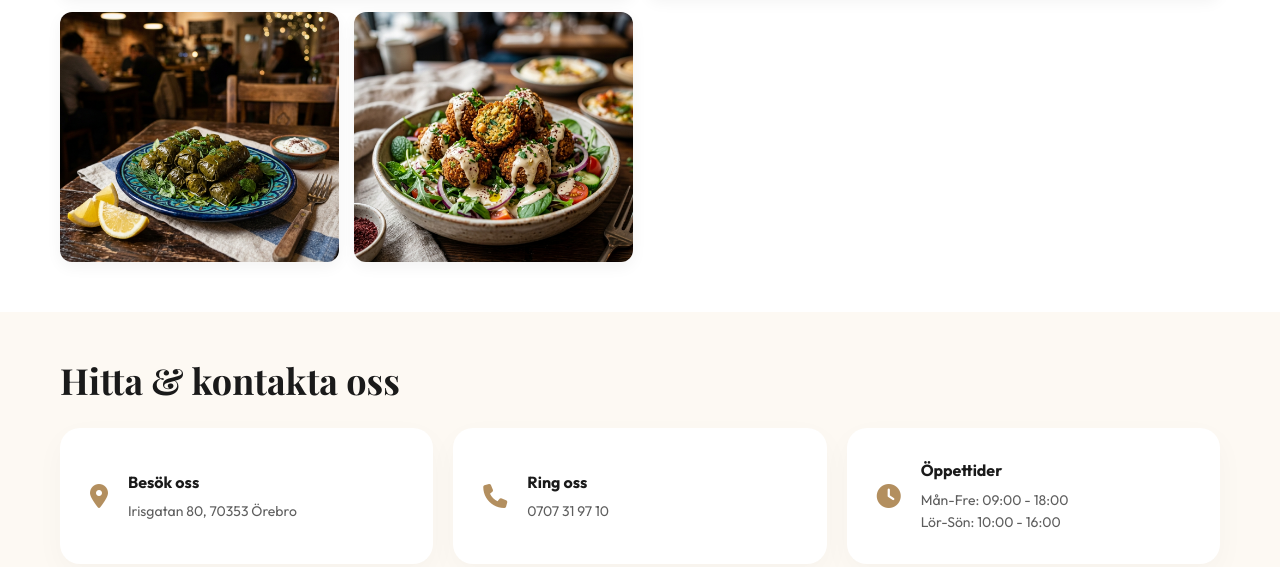
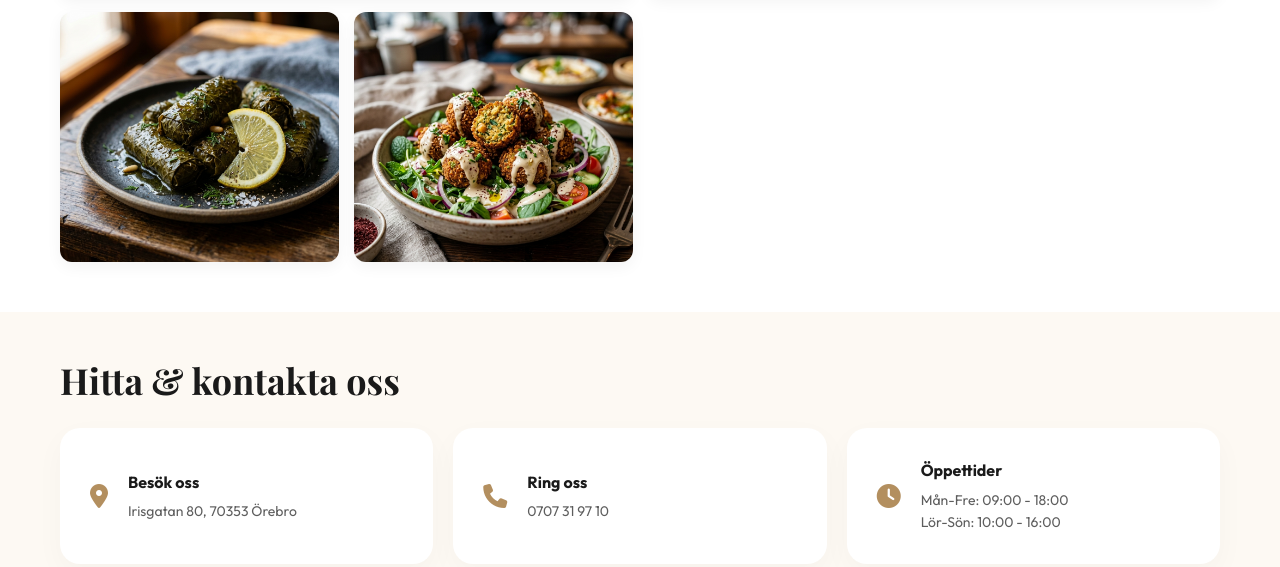
Before and after one commit to Moony2020/Mellringe-Cafe, a plain HTML site: page index.html in a window 1280 px wide. Shown: the part 2132-2699 px from the top of the page. Drawn offline with nearby package versions, Linux system fonts and the light colour scheme; a web font is replaced by a local one.

Commit message:
update: replaced ai generated dolma image with the existing authentic waraq enab image from the menu in the gallery

```diff
--- a/index.html
+++ b/index.html
@@ -145,7 +145,7 @@
           <div class="gallery-item"><img src="images/cat-manakish.png" alt="Fresh Manakish"></div>
           <div class="gallery-item"><img src="images/gallery-1.png" alt="Beautiful Latte Art"></div>
           <div class="gallery-item item-wide"><img src="images/gallery-2.png" alt="Premium Middle Eastern Pastries"></div>
-          <div class="gallery-item"><img src="images/gal-dolma.png" alt="Dolma Tallrik"></div>
+          <div class="gallery-item"><img src="images/cat-dolma.png" alt="Dolma Tallrik"></div>
           <div class="gallery-item"><img src="images/cat-falafel.png" alt="Middle Eastern Falafel"></div>
         </div>
       </div>
```
